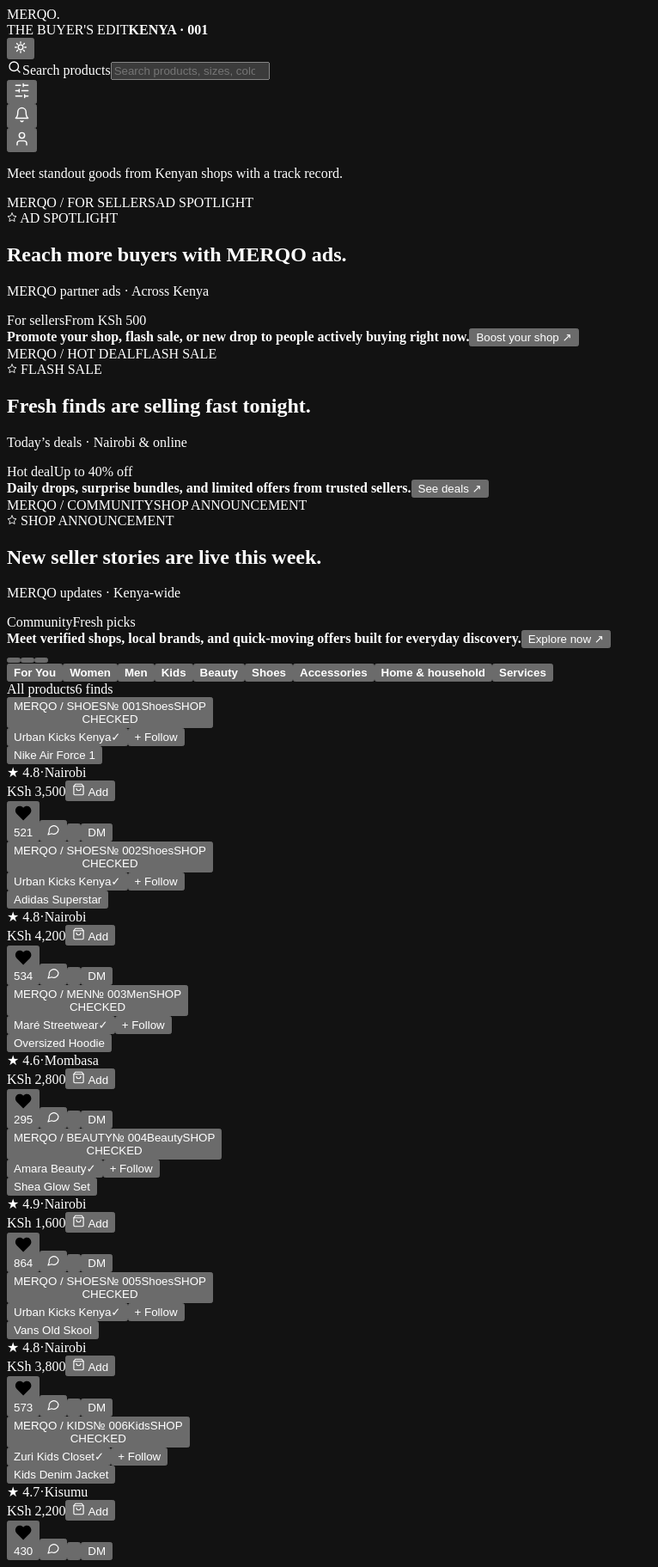
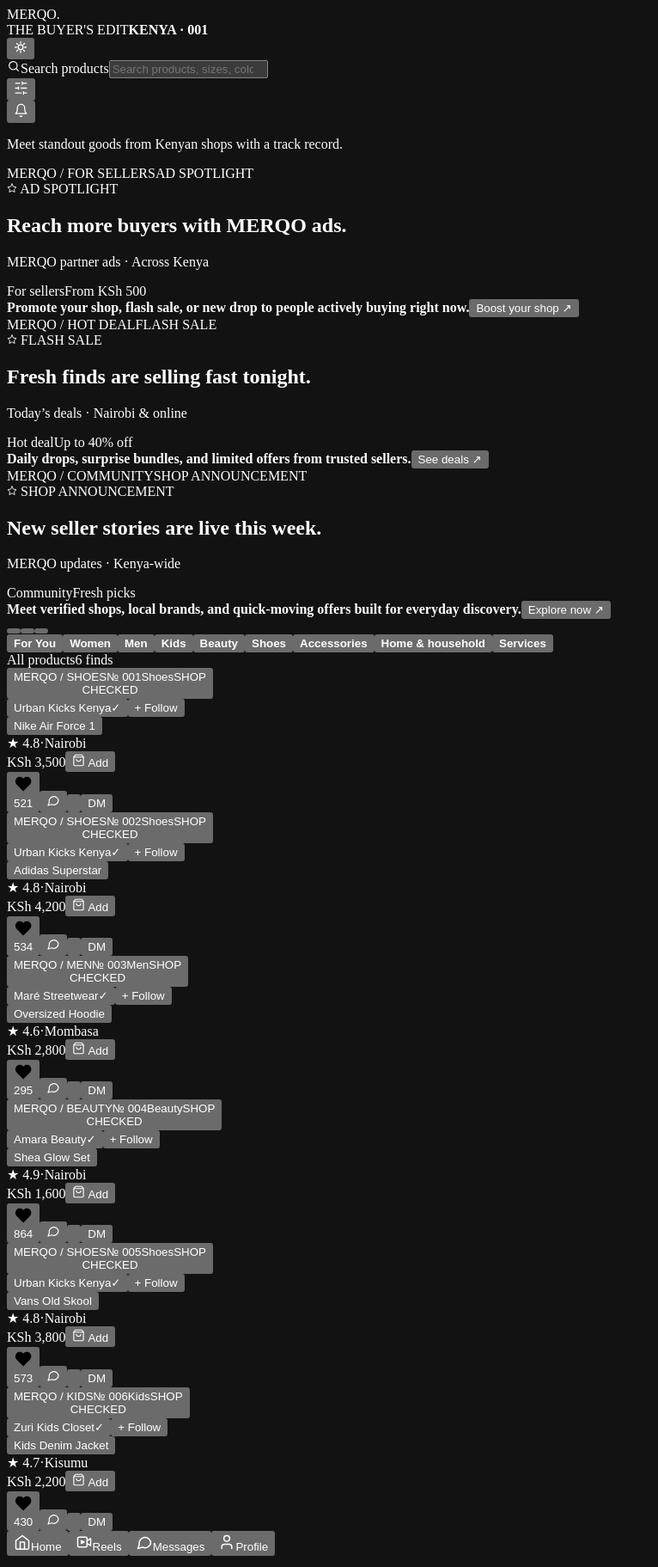
Before and after one commit to Mrcertified-rg/new, a React (Vite) app in the folder mr-certified/: page / in a window 1280 px wide. Shown: the whole page at 86% size, without its empty margins (0-766 px from the left). Built offline with nearby package versions, Linux system fonts and the light colour scheme; the HTML template or start-up script is replaced by a standard one.

Commit message:
add components for inbox and threads, add threads count to dashboard, add onDone callback to BuyModal

```diff
--- a/mr-certified/src/App.jsx
+++ b/mr-certified/src/App.jsx
@@ -1,6 +1,7 @@
 import React, { useEffect, useState } from 'react';
 import { PRODUCTS, INIT_TX, ORDERS, money } from './data.js';
 import Feed from './components/Feed.jsx';
+import Reels from './components/Reels.jsx';
 import ProductDetail from './components/ProductDetail.jsx';
 import SellerProfile from './components/SellerProfile.jsx';
 import Orders from './components/Orders.jsx';
@@ -24,6 +25,7 @@
 import Dm from './components/DM.jsx';
 import SellerInbox from './components/Sellersindox.jsx';
 import AppBar from './components/layout/AppBar.jsx';
+import BuyerNav from './components/layout/BuyerNav.jsx';
 import RoleStatusBanner from './components/auth/RoleStatusBanner.jsx';
 import { ArrowLeftIcon } from './components/ui/Icons.jsx';
 import { AuthProvider, useAuth } from './auth/AuthContext.jsx';
@@ -302,6 +304,7 @@
   );
   // MC - cart actions and order tracking
   else if (screen === 'feed') body = <Feed go={go} catFilter={catFilter} setCatFilter={setCatFilter} cartCount={cartCount} mode={mode} onSwitchMode={switchMode} addToCart={addToCart} onShare={setShareFor} onComment={setCommentPid} commentCount={commentCount} following={following} onFollow={toggleFollow} />;
+  else if (screen === 'reels') body = <Reels go={go} addToCart={addToCart} />;
   else if (screen === 'mfeed') body = withBar(<MarketerFeed go={go} promotedTag={promotedTag} />);
   else if (screen === 'mypromos') body = withBar(<MyPromotions promotedTag={promotedTag} go={go} />);
   else if (screen === 'product') body = <ProductDetail pid={pid} go={go} sizeSel={sizeSel} setSizeSel={setSizeSel} openModal={openModal} mode={mode} promotedTag={promotedTag} onPromote={promote} addToCart={addToCart} />;
@@ -324,6 +327,7 @@
   return (
     <div style={{ display: 'flex', flexDirection: 'column', height: '100%' }}>
       {body}
+      {mode === 'buyer' && ['feed', 'reels', 'friends', 'buyerprofile'].includes(screen) && <BuyerNav screen={screen} go={go} />}
       {modal === 'buy' && <BuyModal pid={pid} sizeSel={sizeSel || (PRODUCTS.find((p) => p.id === pid) || {}).sizes?.[0]} close={closeModal} go={go} />}
       {/* MC - checkout uses selected cart total and saves the placed order */}
       {modal === 'checkout' && <BuyModal pid={null} sizeSel={null} label={'Cart - ' + selectedCount + ' item(s)'} amount={selectedTotal} onDone={placeSelectedOrders} close={closeModal} go={go} />}
--- a/mr-certified/src/components/Feed.jsx
+++ b/mr-certified/src/components/Feed.jsx
@@ -1,7 +1,6 @@
 import React, { useEffect, useMemo, useRef, useState, useCallback } from 'react';
 import { PRODUCTS, money } from '../data.js';
 import Popover, { useOutside } from './ui/Popover.jsx';
-import AccountMenu from './layout/AccountMenu.jsx';
 import ThemeToggle from './ui/ThemeToggle.jsx';
 import { useAuth } from '../auth/AuthContext.jsx';
 import {
@@ -276,7 +275,7 @@
       {/* ---------- top bar: search + filters + actions ---------- */}
       <div className="mc-bar" ref={barRef}>
         <div className="mc-searchbox">
-          <SearchIcon size={18} />
+          <SearchIcon size={16} />
           <label htmlFor="product-search" className="sr-only">Search products</label>
           <input
             id="product-search"
@@ -303,14 +302,14 @@
           title="Filter and sort products"
           aria-expanded={panelOpen}
         >
-          <SlidersIcon size={19} />
+          <SlidersIcon size={17} />
           {activeOptions > 0 && <span className="mc-count">{activeOptions}</span>}
         </button>
 
         <Popover
           trigger={({ open, toggle }) => (
             <button type="button" className={'icon-btn' + (open ? ' on' : '')} onClick={toggle} aria-label="Notifications" aria-expanded={open}>
-              <BellIcon size={19} />
+              <BellIcon size={17} />
             </button>
           )}
         >
@@ -320,8 +319,6 @@
             <span>Order updates and seller replies will show up here.</span>
           </div>
         </Popover>
-
-        <AccountMenu go={go} mode={mode} onSwitchMode={onSwitchMode} cartCount={cartCount} />
 
         {showSug && suggestions.length > 0 && (
           <div className="search-suggestions" role="listbox">
--- /dev/null
+++ b/mr-certified/src/components/Reels.jsx
@@ -0,0 +1,43 @@
+import React from 'react';
+import { PRODUCTS, money } from '../data.js';
+import { BagIcon, StarIcon } from './ui/Icons.jsx';
+
+export default function Reels({ go, addToCart }) {
+  return (
+    <main className="reels-screen" aria-label="Product reels">
+      {PRODUCTS.map((product, index) => (
+        <article className="reel-card" key={product.id}>
+          <div
+            className="reel-art"
+            style={{ '--art-a': product.g[0], '--art-b': product.g[1] }}
+            aria-hidden="true"
+          >
+            <span className="reel-edition">MERQO FINDS · {String(index + 1).padStart(2, '0')}</span>
+            <span className="reel-orbit"></span>
+            <span className="reel-category">{product.cat}</span>
+          </div>
+          <div className="reel-shade" aria-hidden="true" />
+          <div className="reel-copy">
+            <span className="reel-seller">{product.seller} · {product.city}</span>
+            <h1>{product.name}</h1>
+            <p><StarIcon size={14} /> {product.rating} · {product.orders} completed orders</p>
+            <div className="reel-bottom">
+              <strong>{money(product.price)}</strong>
+              <button type="button" className="reel-view" onClick={() => go('product', { pid: product.id })}>
+                View product
+              </button>
+              <button
+                type="button"
+                className="reel-add"
+                onClick={() => addToCart(product.id, product.sizes[0])}
+                aria-label={`Add ${product.name} to cart`}
+              >
+                <BagIcon size={17} />
+              </button>
+            </div>
+          </div>
+        </article>
+      ))}
+    </main>
+  );
+}
--- /dev/null
+++ b/mr-certified/src/components/layout/BuyerNav.jsx
@@ -0,0 +1,28 @@
+import React from 'react';
+import { HomeIcon, VideoIcon, MessageIcon, UserIcon } from '../ui/Icons.jsx';
+
+const TABS = [
+  { screen: 'feed', label: 'Home', Icon: HomeIcon },
+  { screen: 'reels', label: 'Reels', Icon: VideoIcon },
+  { screen: 'friends', label: 'Messages', Icon: MessageIcon },
+  { screen: 'buyerprofile', label: 'Profile', Icon: UserIcon },
+];
+
+export default function BuyerNav({ screen, go }) {
+  return (
+    <nav className="buyer-nav" aria-label="Main navigation">
+      {TABS.map(({ screen: target, label, Icon }) => (
+        <button
+          type="button"
+          key={target}
+          className={screen === target ? 'on' : ''}
+          aria-current={screen === target ? 'page' : undefined}
+          onClick={() => go(target)}
+        >
+          <Icon size={20} />
+          <span>{label}</span>
+        </button>
+      ))}
+    </nav>
+  );
+}
--- a/mr-certified/src/components/ui/Icons.jsx
+++ b/mr-certified/src/components/ui/Icons.jsx
@@ -44,6 +44,7 @@
 export const SparkIcon = make(<path d="M12 3l1.9 5.1L19 10l-5.1 1.9L12 17l-1.9-5.1L5 10l5.1-1.9z" />);
 export const FlameIcon = make(<path d="M8.5 14.5A2.5 2.5 0 0 0 11 12c0-1.38-.5-2-1-3-1.07-2.14-.22-4.05 2-6 .5 2.5 2 4.9 4 6.5 2 1.6 3 3.5 3 5.5a7 7 0 1 1-14 0c0-1.15.43-2.3 1-3a2.5 2.5 0 0 0 2.5 2.5z" />);
 export const HomeIcon = make(<><path d="m3 10 9-7 9 7v10a2 2 0 0 1-2 2H5a2 2 0 0 1-2-2z" /><path d="M9 22V12h6v10" /></>);
+export const VideoIcon = make(<><rect x="3" y="5" width="13" height="14" rx="2" /><path d="m16 10 5-3v10l-5-3" /><path d="m8 10 4 2-4 2z" /></>);
 export const GridIcon = make(<><rect x="3" y="3" width="7" height="7" rx="1.5" /><rect x="14" y="3" width="7" height="7" rx="1.5" /><rect x="3" y="14" width="7" height="7" rx="1.5" /><rect x="14" y="14" width="7" height="7" rx="1.5" /></>);
 export const ReceiptIcon = make(<><path d="M5 3h14v18l-3-2-2 2-2-2-2 2-2-2-3 2z" /><path d="M9 8h6M9 12h6" /></>);
 export const MessageIcon = make(<path d="M21 12a8 8 0 0 1-11.6 7.1L3 21l1.9-5.4A8 8 0 1 1 21 12z" />);
--- a/mr-certified/src/styles.css
+++ b/mr-certified/src/styles.css
@@ -149,19 +149,20 @@
 .empty-state p { margin: 0; color: #93a0a4; }
 
 /* ===== Top bar, search, filters, dropdowns ===== */
-.mc-bar{position:relative;z-index:40;display:flex;align-items:center;gap:8px;padding:calc(12px + env(safe-area-inset-top,0px)) 16px 10px;}
+.mc-bar{position:relative;z-index:40;display:flex;align-items:center;gap:7px;padding:calc(10px + env(safe-area-inset-top,0px)) 14px 8px;}
 .icon-btn{position:relative;flex:0 0 auto;width:42px;height:42px;border-radius:12px;display:grid;place-items:center;background:var(--panel);border:1px solid var(--line);color:var(--ink);transition:border-color .15s,background .15s;}
+.mc-bar>.icon-btn,.mc-bar .pop>.icon-btn{width:38px;height:38px;border-radius:11px;}
 .icon-btn:hover,.icon-btn.on{border-color:var(--gold);background:var(--panel2);}
 .icon-btn .cart-badge{top:-6px;right:-6px;}
 .avatar-btn{color:var(--gold);}
-.mc-filterbtn{color:#fff;border-color:rgba(255,255,255,.32);background:rgba(255,255,255,.06);}
+.mc-filterbtn{color:var(--ink);}
 .mc-filterbtn.on{background:rgba(231,184,78,.16);border-color:var(--gold);}
 .mc-count{position:absolute;top:-6px;right:-6px;min-width:18px;height:18px;padding:0 5px;border-radius:9px;background:var(--gold);color:#101214;font-size:11px;font-weight:700;display:grid;place-items:center;}
 
-.mc-searchbox{flex:1;min-width:0;display:flex;align-items:center;gap:9px;height:42px;padding:0 12px;background:var(--panel);border:1px solid var(--line);border-radius:12px;color:var(--sub);transition:border-color .15s,box-shadow .15s;}
+.mc-searchbox{flex:1;min-width:0;display:flex;align-items:center;gap:8px;height:38px;padding:0 10px;background:var(--panel);border:1px solid var(--line);border-radius:11px;color:var(--sub);transition:border-color .15s,box-shadow .15s;}
 .mc-searchbox:focus-within{border-color:var(--gold);box-shadow:0 0 0 3px rgba(231,184,78,.14);color:var(--gold);}
 .mc-searchbox svg{flex:0 0 auto;}
-.mc-searchbox input{flex:1;min-width:0;background:transparent;border:none;outline:none;color:var(--ink);font-size:13.5px;font-family:var(--font-body);text-overflow:ellipsis;}
+.mc-searchbox input{flex:1;min-width:0;background:transparent;border:none;outline:none;color:var(--ink);font-size:12.5px;font-family:var(--font-body);text-overflow:ellipsis;}
 .mc-searchbox input::placeholder{color:var(--sub);}
 .mc-searchbox input::-webkit-search-cancel-button{display:none;}
 .mc-clear{display:grid;place-items:center;width:22px;height:22px;border-radius:50%;background:var(--panel2);color:var(--sub);flex:0 0 auto;}
@@ -221,6 +222,30 @@
 .appbar-mode{flex:1;min-width:0;display:flex;align-items:center;gap:8px;font-size:13px;font-weight:600;color:var(--ink);white-space:nowrap;overflow:hidden;text-overflow:ellipsis;}
 .appbar-mode .dot{width:8px;height:8px;border-radius:50%;background:var(--green);flex:0 0 auto;}
 .appbar-mode.warn .dot{background:var(--gold);}
+
+.buyer-nav{position:relative;z-index:35;display:flex;flex:0 0 auto;justify-content:space-around;padding:7px 8px calc(7px + env(safe-area-inset-bottom,0px));border-top:1px solid var(--line);background:var(--bg);}
+.buyer-nav button{display:flex;min-width:58px;flex:1;flex-direction:column;align-items:center;gap:3px;padding:3px 0;color:var(--sub);font-size:10px;}
+.buyer-nav button.on{color:var(--gold);}
+.buyer-nav button:focus-visible{outline:2px solid var(--gold);outline-offset:2px;border-radius:8px;}
+.reels-screen{position:relative;flex:1;min-height:0;overflow-y:auto;overscroll-behavior-y:contain;scroll-snap-type:y mandatory;background:#090a0b;}
+.reel-card{position:relative;display:flex;min-height:100%;height:100%;flex-direction:column;justify-content:flex-end;overflow:hidden;scroll-snap-align:start;isolation:isolate;}
+.reel-art{position:absolute;inset:0;overflow:hidden;background:radial-gradient(ellipse at 50% 43%,color-mix(in srgb,var(--art-a) 70%,transparent),transparent 38%),linear-gradient(145deg,var(--art-a),var(--art-b) 72%);}
+.reel-art::before,.reel-art::after{position:absolute;content:"";border:1px solid rgba(255,255,255,.25);border-radius:50%;}
+.reel-art::before{width:min(68vw,300px);height:min(68vw,300px);top:22%;left:50%;transform:translateX(-50%);box-shadow:0 0 0 22px rgba(255,255,255,.04),0 0 0 48px rgba(255,255,255,.035);}
+.reel-art::after{width:28%;height:48%;top:20%;left:36%;transform:rotate(38deg);border-radius:40% 40% 20% 20%;background:linear-gradient(180deg,rgba(255,255,255,.2),transparent);}
+.reel-edition{position:absolute;top:24px;left:20px;color:rgba(255,255,255,.8);font-size:9px;font-weight:700;letter-spacing:.16em;}
+.reel-orbit{position:absolute;top:38%;left:50%;width:92px;height:92px;transform:translate(-50%,-50%);border:1px solid rgba(255,225,164,.8);border-radius:50%;background:radial-gradient(circle at 35% 30%,rgba(255,244,204,.65),rgba(231,184,78,.17) 65%,rgba(20,18,16,.1));}
+.reel-category{position:absolute;top:52%;left:50%;transform:translateX(-50%);padding:7px 12px;border:1px solid rgba(255,255,255,.5);border-radius:7px;background:rgba(12,13,15,.3);color:#fff;font-size:11px;font-weight:700;letter-spacing:.12em;text-transform:uppercase;}
+.reel-shade{position:absolute;inset:35% 0 0;background:linear-gradient(transparent,rgba(0,0,0,.78));pointer-events:none;}
+.reel-copy{position:relative;z-index:1;padding:20px 20px calc(22px + env(safe-area-inset-bottom,0px));color:#fff;}
+.reel-seller{color:rgba(255,255,255,.78);font-size:12px;}
+.reel-copy h1{margin-top:7px;font-size:25px;line-height:1.15;}
+.reel-copy p{display:flex;align-items:center;gap:5px;margin-top:8px;color:rgba(255,255,255,.8);font-size:12px;}
+.reel-copy p svg{color:#f0d17e;}
+.reel-bottom{display:flex;align-items:center;gap:10px;margin-top:16px;}
+.reel-bottom>strong{margin-right:auto;font-family:var(--font-head);font-size:18px;}
+.reel-view{min-height:40px;padding:0 14px;border:1px solid rgba(255,255,255,.44);border-radius:11px;background:rgba(0,0,0,.25);color:#fff;font-size:12px;font-weight:650;}
+.reel-add{display:grid;width:40px;height:40px;place-items:center;border-radius:11px;background:var(--gold);color:#17140c;}
 .avatar-initials{font-size:13px;font-weight:700;letter-spacing:.02em;color:var(--gold);}
 .menu-avatar{font-size:13px;font-weight:700;}
 .menu-item:disabled{opacity:.45;cursor:not-allowed;}
```
